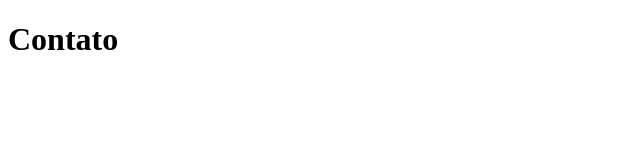
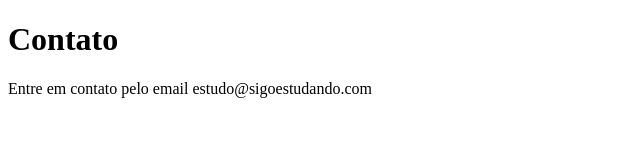
Before and after one commit to luanabcalves/sistema-de-cadastro, a plain HTML site: page contato.html in a window 1280 px wide. Shown: the whole page, without its empty margins (0-640 px from the left). Drawn offline with Linux system fonts and the light colour scheme.

Commit message:
Adicionando email de contato

```diff
--- a/contato.html
+++ b/contato.html
@@ -8,5 +8,6 @@
 </head>
 <body>
     <h1>Contato</h1>
+    <p>Entre em contato pelo email estudo@sigoestudando.com</p>
 </body>
 </html>
```
